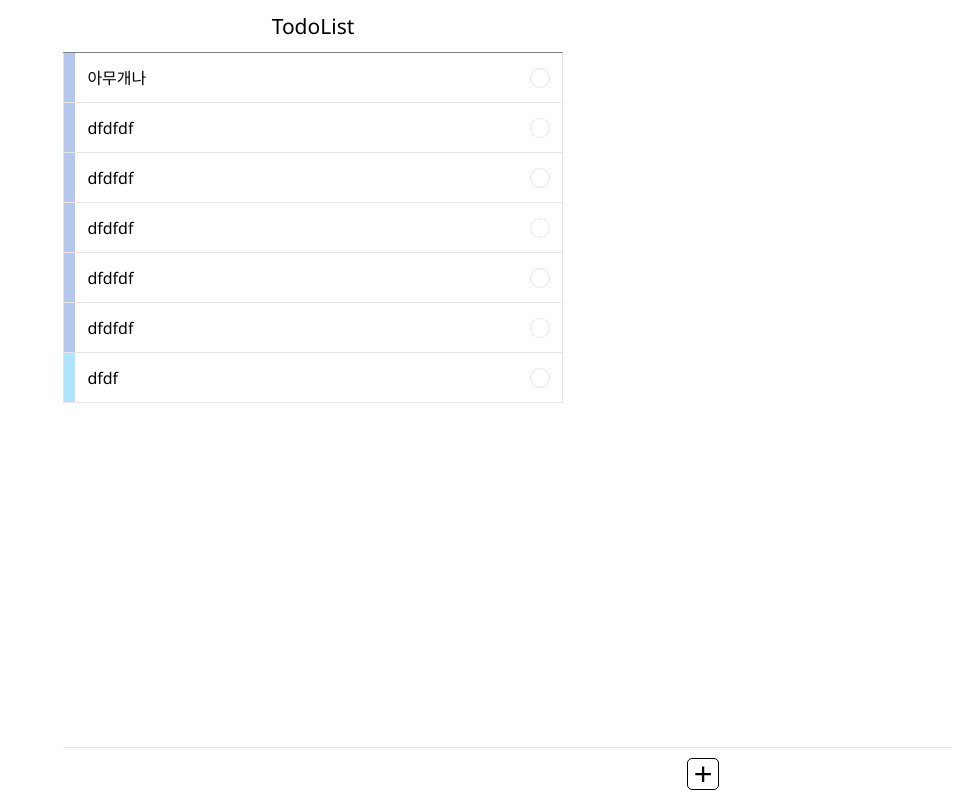
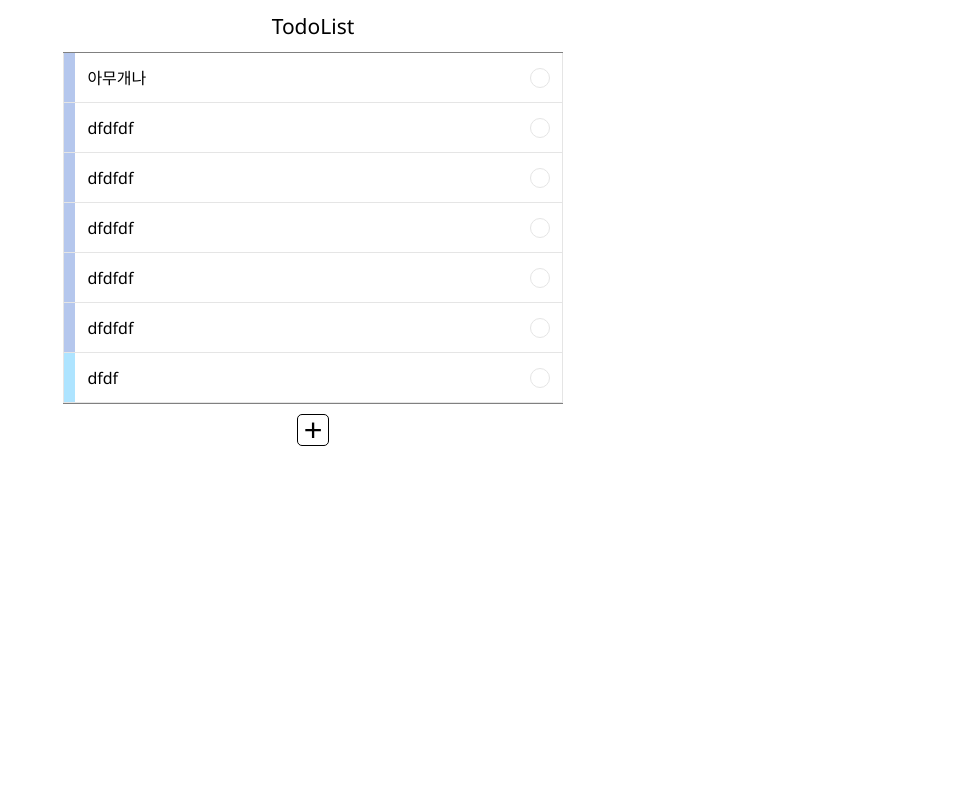
Before and after one commit to idbdyoung/next-todo-app, a Next.js app: page / in a window 1280 px wide. Shown: the whole page, without its empty margins (327-1280 px from the left). Built offline with nearby package versions, Linux system fonts and the light colour scheme; no server answers.

Commit message:
refactor: Change footer component style

```diff
--- a/components/Footer.tsx
+++ b/components/Footer.tsx
@@ -1,17 +1,14 @@
 import { useRouter } from 'next/dist/client/router';
 import styled from 'styled-components';
-import palette from '../styles/palette';
 
 const Container = styled.footer`
-  width: 100%;
+  display: flex;
+  align-items: center;
+  justify-content: center;
+  width: 500px;
   height: 53px;
-  position: fixed;
-  bottom: 0;
-  border-top: 1px solid ${palette.gray};
-  display: flex;
-  justify-content: center;
-  align-items: center;
-  background-color: white;
+  padding: 0 12px;
+  border-top: 1px solid gray;
   .footer-button {
     font-size: 32px;
     width: 32px;
```
